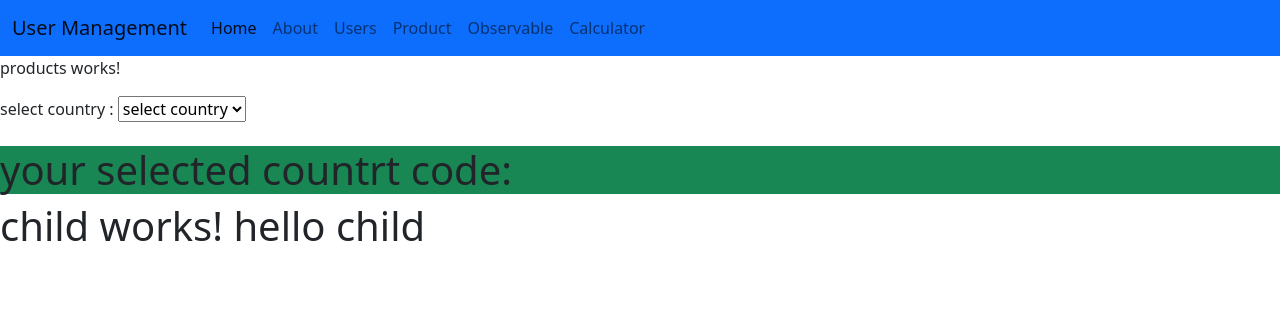
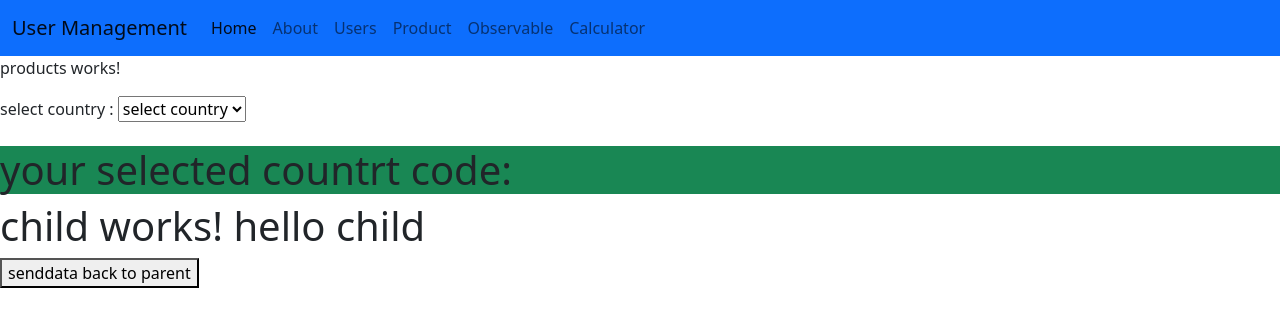
Before and after one commit to Rintugithub/Angular-practice, an Angular app: page /products in a window 1280 px wide. Shown: the top 326 px of the page. Built offline with nearby package versions, Linux system fonts and the light colour scheme.

Commit message:
output decorator

```diff
--- a/src/app/child/child.component.html
+++ b/src/app/child/child.component.html
@@ -1 +1,2 @@
 <h1>child works! {{child}}</h1>
+<button (click)="passData()">senddata back to parent</button>
--- a/src/app/child/child.component.ts
+++ b/src/app/child/child.component.ts
@@ -1,4 +1,4 @@
-import { Component, Input, OnInit } from '@angular/core';
+import { Component, EventEmitter, Input, OnInit, Output } from '@angular/core';
 
 @Component({
   selector: 'app-child',
@@ -7,9 +7,13 @@ import { Component, Input, OnInit } from '@angular/core';
 })
 export class ChildComponent implements OnInit {
  @Input() child!:string;
+ @Output() notify:EventEmitter<string> = new EventEmitter<string>();
   constructor() { }
 
   ngOnInit(): void {
   }
+  passData(){
+    this.notify.emit("this message is comming from child");
+  }
 
 }
--- a/src/app/products/products.component.html
+++ b/src/app/products/products.component.html
@@ -1,4 +1,5 @@
 <p>products works!</p>
+<h1>{{childData}}</h1>
 select country : <select (change)="choice($event)">
   <option >select country</option>
   <option *ngFor="let c of countries" [value]="c.code">{{c.country}}</option>
@@ -7,4 +8,4 @@ select country : <select (change)="choice($event)">
   <br>
   <h1 class="bg-success">your selected countrt code: {{selectedcountry}}</h1>
 </div>
-<app-child [child]="parent"></app-child>
+<app-child [child]="parent" (notify)="parentMethod($event)"></app-child>
--- a/src/app/products/products.component.ts
+++ b/src/app/products/products.component.ts
@@ -7,6 +7,7 @@ import { Component, OnInit } from '@angular/core';
 })
 export class ProductsComponent implements OnInit {
   parent:string= "hello child";
+  childData!:string;
   selectedcountry:any;
   countries:any[]=[
     {code:"ind",country:"India"},
@@ -26,5 +27,9 @@ export class ProductsComponent implements OnInit {
   choice(code:any){
     this.selectedcountry = (code.target as HTMLInputElement).value;
   }
+  parentMethod(data:any){
+
+   this.childData = data;
+  }
 
 }
```
